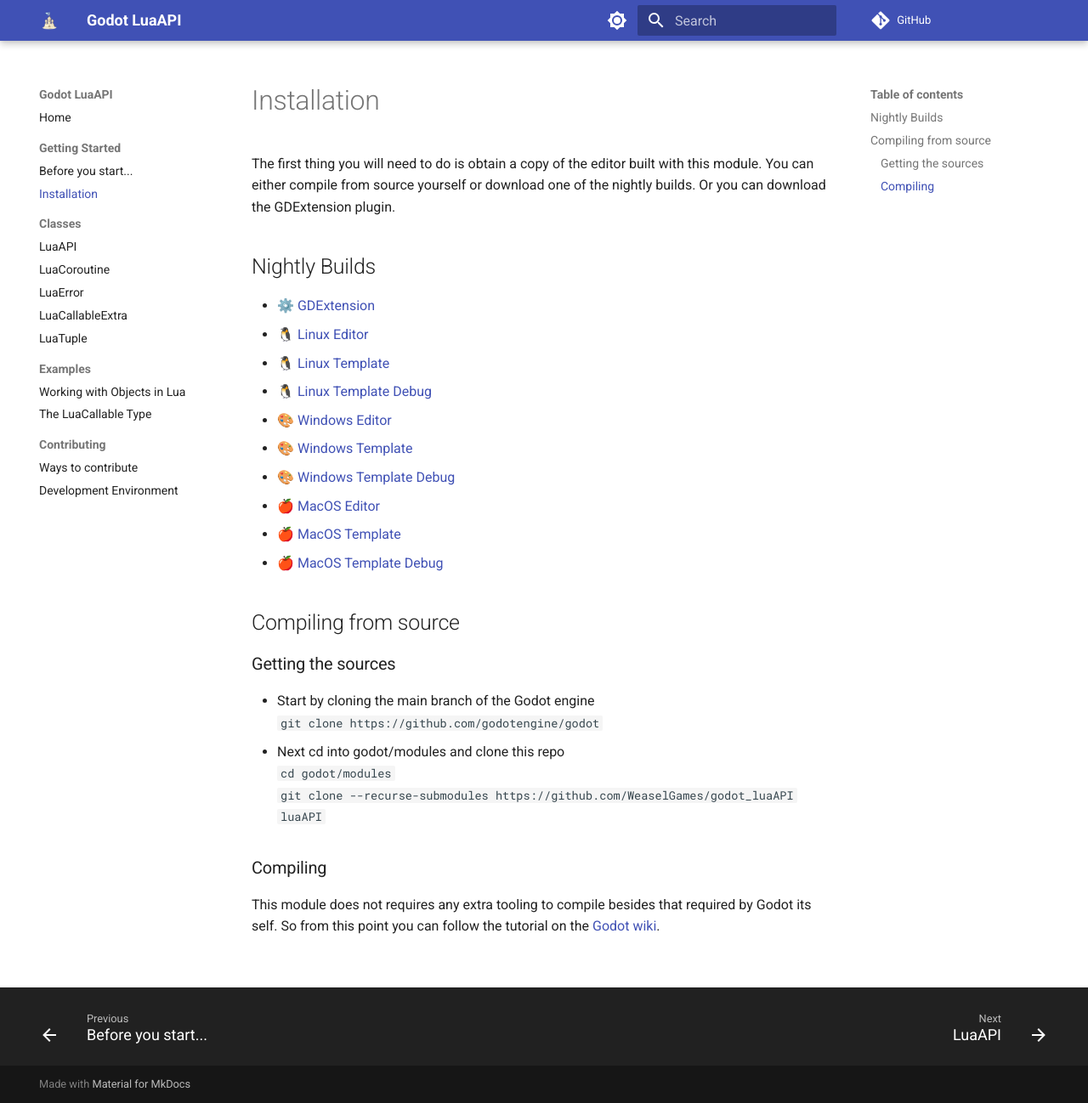
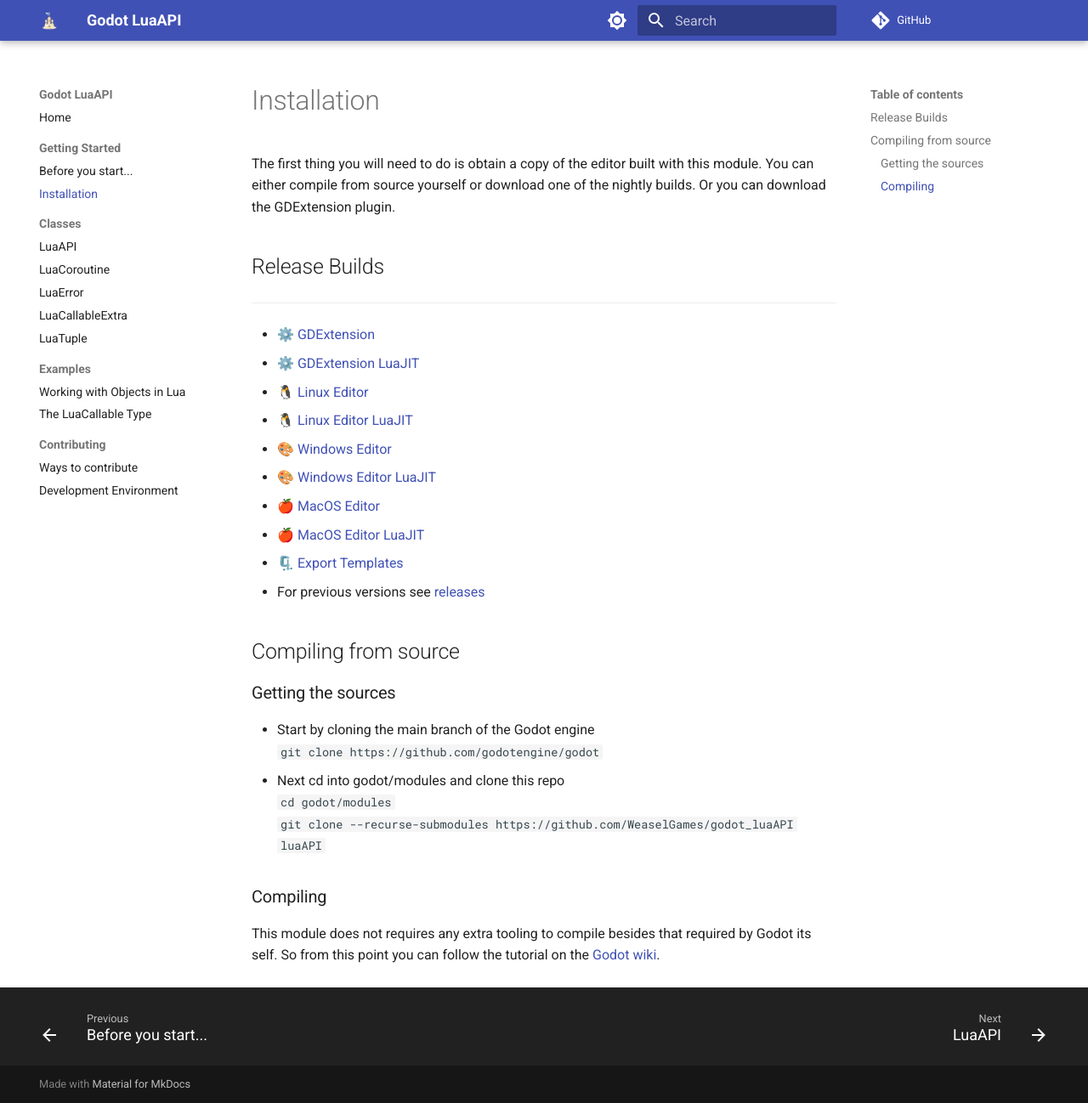
Before and after one commit to WeaselGames/godot_luaAPI_docs, an MkDocs documentation site: the page built from docs/getting_started/installation.md, in a window 1280 px wide and 1298 px high. Shown: the whole window at 85% size. Built offline with MkDocs 1.6.1 and Material for MkDocs 9.7.7, drawn with Linux system fonts in a browser that asks for light colours; comment, search, counter and statistics services are not loaded; the version menu is left out.

Commit message:
Changes for beta7 (#11)

```diff
--- a/docs/getting_started/installation.md
+++ b/docs/getting_started/installation.md
@@ -2,17 +2,18 @@
 
 The first thing you will need to do is obtain a copy of the editor built with this module. You can either compile from source yourself or download one of the nightly builds. Or you can download the GDExtension plugin.
 
-## Nightly Builds
-- [⚙️ GDExtension](https://nightly.link/WeaselGames/godot_luaAPI/workflows/gdextension/main/godot_luaAPI.zip)
-- [🐧 Linux Editor](https://nightly.link/WeaselGames/godot_luaAPI/workflows/linux/main/linux-editor.zip)
-- [🐧 Linux Template](https://nightly.link/WeaselGames/godot_luaAPI/workflows/linux/main/linux-template-release.zip)
-- [🐧 Linux Template Debug](https://nightly.link/WeaselGames/godot_luaAPI/workflows/linux/main/linux-template-debug.zip)
-- [🎨 Windows Editor](https://nightly.link/WeaselGames/godot_luaAPI/workflows/windows/main/windows-editor.zip)
-- [🎨 Windows Template](https://nightly.link/WeaselGames/godot_luaAPI/workflows/windows/main/windows-template.zip)
-- [🎨 Windows Template Debug](https://nightly.link/WeaselGames/godot_luaAPI/workflows/windows/main/windows-template-debug.zip)
-- [🍎 MacOS Editor](https://nightly.link/WeaselGames/godot_luaAPI/workflows/macos/main/macos-editor.zip)
-- [🍎 MacOS Template](https://nightly.link/WeaselGames/godot_luaAPI/workflows/macos/main/macos-template.zip)
-- [🍎 MacOS Template Debug](https://nightly.link/WeaselGames/godot_luaAPI/workflows/macos/main/macos-template-debug.zip)
+## Release Builds
+---------------
+- [⚙️ GDExtension](https://github.com/WeaselGames/godot_luaAPI/releases/latest/download/gdextension.zip)
+- [⚙️ GDExtension LuaJIT](https://github.com/WeaselGames/godot_luaAPI/releases/latest/download/gdextension-LuaJIT.zip)
+- [🐧 Linux Editor](https://github.com/WeaselGames/godot_luaAPI/releases/latest/download/linux-editor.zip)
+- [🐧 Linux Editor LuaJIT](https://github.com/WeaselGames/godot_luaAPI/releases/latest/download/linux-editor-luajit.zip)
+- [🎨 Windows Editor](https://github.com/WeaselGames/godot_luaAPI/releases/latest/download/windows-editor.zip)
+- [🎨 Windows Editor LuaJIT](https://github.com/WeaselGames/godot_luaAPI/releases/latest/download/windows-editor-luajit.zip)
+- [🍎 MacOS Editor](https://github.com/WeaselGames/godot_luaAPI/releases/latest/download/macos-editor.zip)
+- [🍎 MacOS Editor LuaJIT](https://github.com/WeaselGames/godot_luaAPI/releases/latest/download/macos-editor-luajit.zip)
+- [🗜️ Export Templates](https://github.com/WeaselGames/godot_luaAPI/releases/latest/download/export-templates.tpz)
+- For previous versions see [releases](https://github.com/WeaselGames/godot_luaAPI/releases)
 
 ## Compiling from source
 
```
Also changed, not shown: docs/classes/lua_api.md (+17 -0 lines), docs/examples/objects.md (+3 -0 lines).
